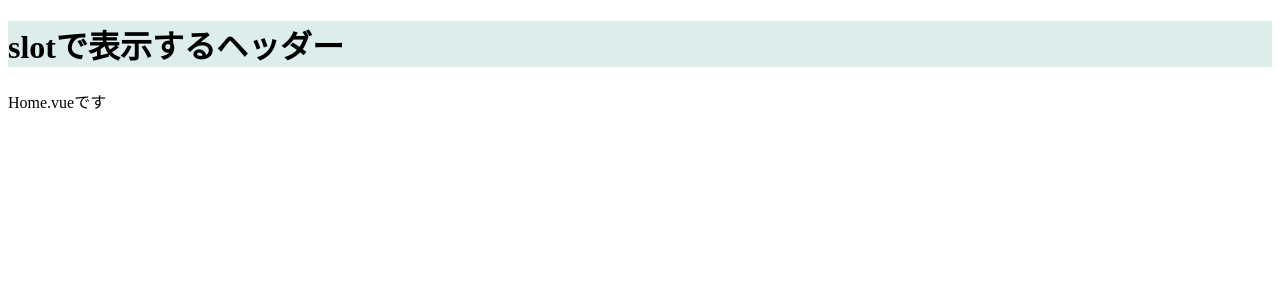
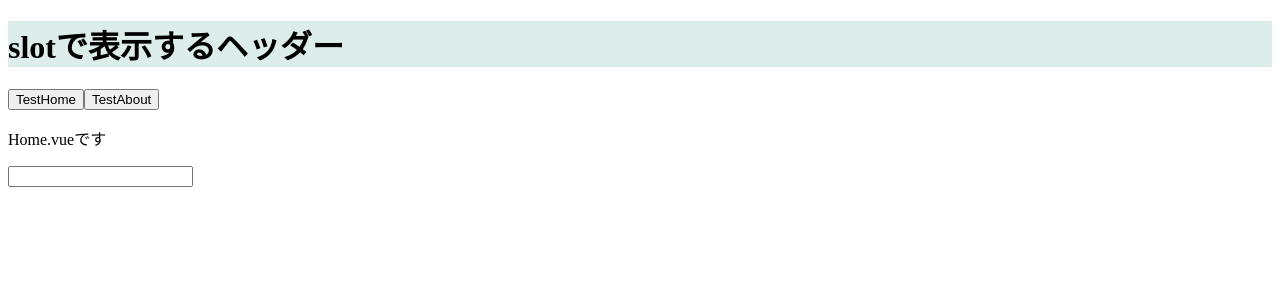
Before and after one commit to shirokuma0503/udemy-vue.js, a Vue app in the folder udemy-vue.js/: page / in a window 1280 px wide. Shown: the top 300 px of the page. Built offline with nearby package versions, Linux system fonts and the light colour scheme.

Commit message:
8_116:keep-alive

```diff
--- a/udemy-vue.js/src/App.vue
+++ b/udemy-vue.js/src/App.vue
@@ -6,7 +6,11 @@
       </template>
     </GoodHeader>
 
-    <component :is="currentComponent"></component>
+    <button @click="currentComponent = 'TestHome'">TestHome</button>
+    <button @click="currentComponent = 'TestAbout'">TestAbout</button>
+    <keep-alive>
+      <component :is="currentComponent"></component>
+    </keep-alive>
   </div>
 </template>
 
--- /dev/null
+++ b/udemy-vue.js/src/components/TestAbout.vue
@@ -0,0 +1,3 @@
+<template>
+  <p>About.vueです</p>
+</template>
--- a/udemy-vue.js/src/components/TestHome.vue
+++ b/udemy-vue.js/src/components/TestHome.vue
@@ -1,3 +1,6 @@
 <template>
-  <p>Home.vueです</p>
+  <div>
+    <p>Home.vueです</p>
+    <input>
+  </div>
 </template>
```
